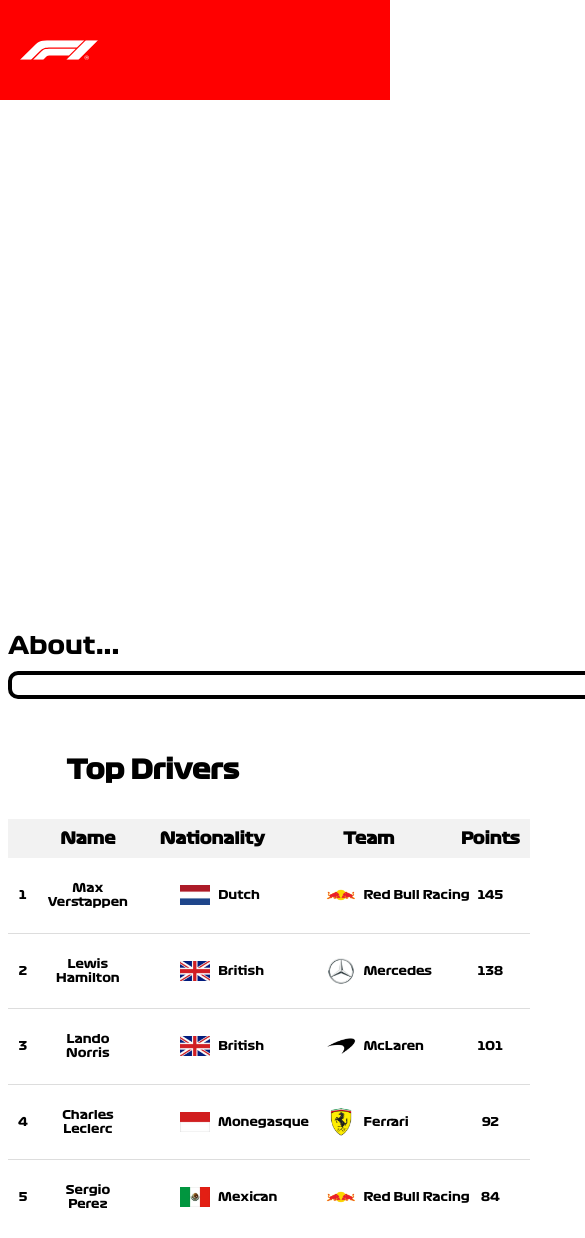
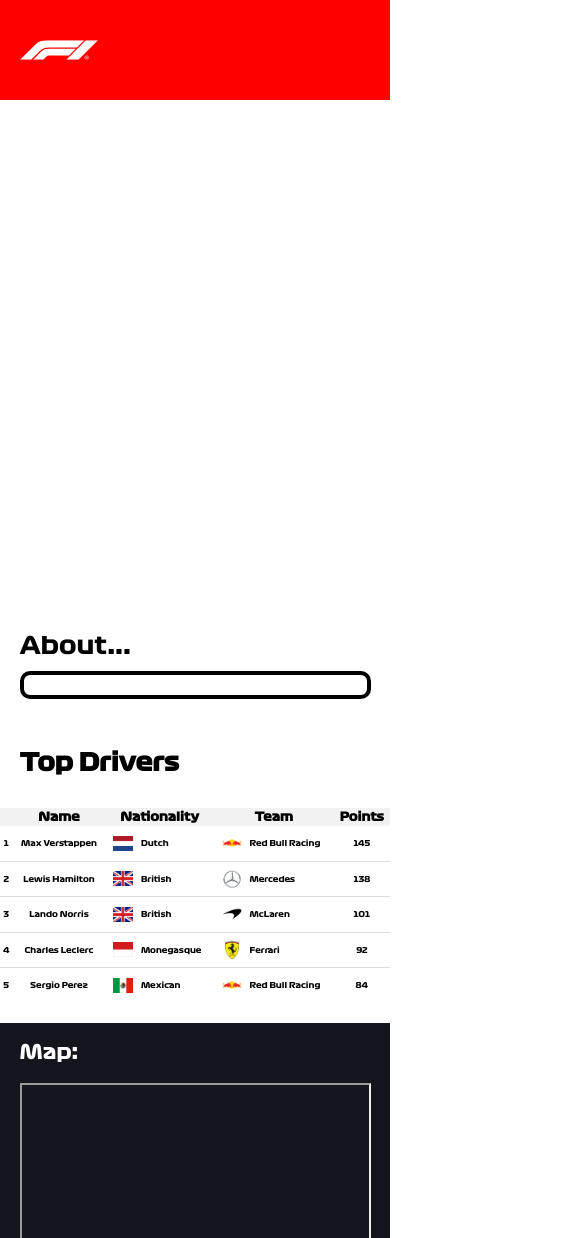
Before and after one commit to joefarah850/WT, a plain HTML site: page F1 Schedule/html/details.html in a window 390 px wide. Shown: the top 1238 px of the page, 585 px wide, since content can reach past the window. Drawn offline with Linux system fonts and the light colour scheme.

Commit message:
Update style.css

```diff
--- a/F1 Schedule/css/style.css
+++ b/F1 Schedule/css/style.css
@@ -309,6 +309,7 @@ div.banner {
 .race-name {
     margin-top: 10%;
 }
+
 .drivers-table {
     width: 800px;
     font-size: 14px;
@@ -669,15 +670,91 @@ header h1 {
     }
 
     /* Section 3 */
+
+    div.banner {
+        width: 100vw;
+    }
+
     .race-name,
     .race-date,
     .race-location {
         font-size: 32px;
     }
 
+    .about {
+        width: 90vw;
+    }
+
+    .desc {
+        width: 90vw;
+        margin-right: auto;
+        margin-left: auto;
+    }
+
+    h3.top {
+        font-size: 24px;
+        position: unset;
+        width: 90vw;
+        margin-right: auto;
+        margin-left: auto;
+        margin-top: 50px;
+    }
+
     .drivers-table {
-        width: 100%;
+        width: 100vw;
+        font-size: 10px;
+        margin-top: 30px;
+        margin-bottom: 20px;
+        margin-left: -8px;
+    }
+
+    .drivers-table th,
+    .drivers-table td {
+        padding: 2px;
+        font-size: 8px;
+    }
+
+    .drivers-table th {
         font-size: 12px;
+    }
+
+    .team-container {
+        margin-left: 5%;
+    }
+
+    .team-logo {
+        height: 20px;
+        width: 20px;
+    }
+
+    .nationality-container {
+        margin-left: 5%;
+    }
+
+    .nationality-logo {
+        height: 15px;
+        width: 20px;
+    }
+
+    .nationality-name {
+        padding: 10px 0 10.5px 0;
+    }
+
+    .map-container {
+        width: 100vw;
+    }
+
+    iframe.map {
+        max-width: 90vw;
+        margin-left: 5%;
+        margin-right: auto;
+        margin-top: 60px;
+    }
+
+    .def {
+        font-size: 20px;
+        left: 5%;
+        top: 5%;
     }
 
     /* Header and footer */
```
